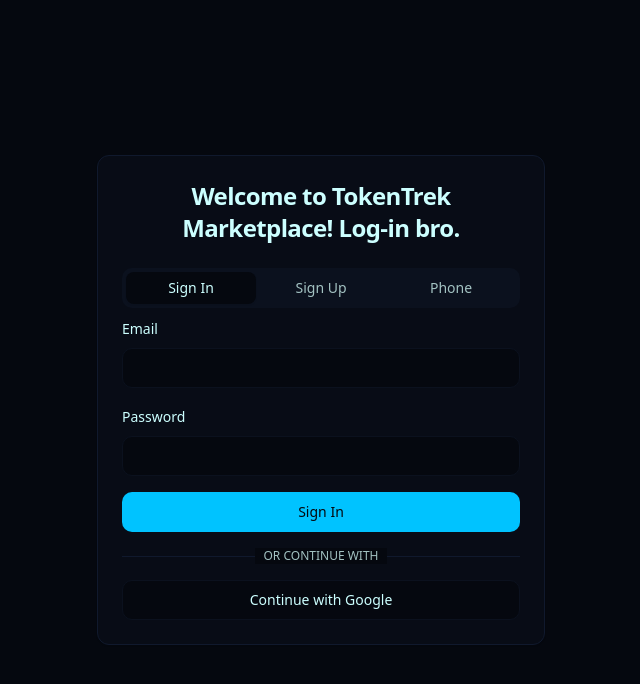
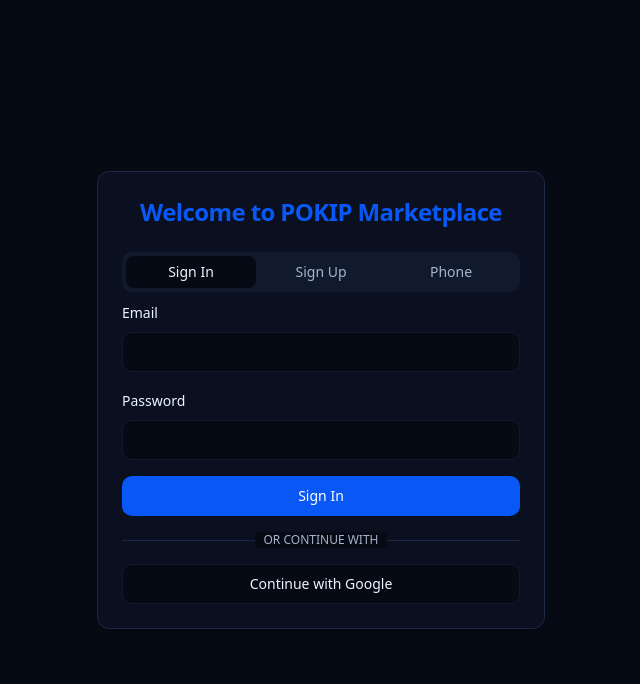
Before and after one commit to thb-accounts/pokipuc8, a React (Vite) app: page /auth in a window 1280 px wide. Shown: the top 684 px of the page, without its empty margins (319-959 px from the left). Built offline with nearby package versions, Linux system fonts and the light colour scheme; no server answers.

Commit message:
Rebrand TokenTrek as POKIP

```diff
--- a/src/components/PurchaseReceipt.tsx
+++ b/src/components/PurchaseReceipt.tsx
@@ -56,7 +56,7 @@ export const PurchaseReceipt = ({ item, purchaseCode, purchaseDate, onClose }: P
             <Badge variant="outline" className="border-neon-cyan text-neon-cyan text-lg px-4 py-2">
               ✓ Purchase Successful
             </Badge>
-            <h2 className="text-3xl font-bold text-neon-cyan">TokenTrek Receipt</h2>
+            <h2 className="text-3xl font-bold text-neon-cyan">POKIP Receipt</h2>
           </div>
 
           {/* Item Details */}
--- a/src/index.css
+++ b/src/index.css
@@ -2,63 +2,60 @@
 @tailwind components;
 @tailwind utilities;
 
-/* TokenTrek Gaming Design System - All colors MUST be HSL */
+/* POKIP brand design system — colors are expressed as HSL values. */
 
 @layer base {
   :root {
-    /* Gaming Dark Theme */
-    --background: 222 47% 4%;
-    --foreground: 180 100% 90%;
+    /* POKIP blue surfaces */
+    --background: 222 56% 5%;
+    --foreground: 210 100% 96%;
 
     /* Gaming Cards */
-    --card: 222 47% 6%;
-    --card-foreground: 180 100% 90%;
+    --card: 221 53% 8%;
+    --card-foreground: 210 100% 96%;
 
-    --popover: 222 47% 6%;
-    --popover-foreground: 180 100% 90%;
+    --popover: 221 53% 8%;
+    --popover-foreground: 210 100% 96%;
 
-    /* Electric Blue Primary */
-    --primary: 194 100% 50%;
-    --primary-foreground: 222 47% 4%;
+    /* Logo blue: #0758f6 */
+    --primary: 220 93% 50%;
+    --primary-foreground: 0 0% 100%;
 
-    /* Cyan Secondary */
-    --secondary: 180 100% 25%;
-    --secondary-foreground: 180 100% 90%;
+    --secondary: 220 65% 20%;
+    --secondary-foreground: 210 100% 96%;
 
-    /* Muted Gaming */
-    --muted: 222 47% 8%;
-    --muted-foreground: 180 20% 70%;
+    --muted: 221 43% 12%;
+    --muted-foreground: 215 28% 72%;
 
-    /* Electric Accent */
-    --accent: 285 100% 60%;
-    --accent-foreground: 222 47% 4%;
+    --accent: 220 72% 18%;
+    --accent-foreground: 210 100% 96%;
 
     --destructive: 0 84.2% 60.2%;
     --destructive-foreground: 210 40% 98%;
 
-    --border: 222 47% 12%;
-    --input: 222 47% 8%;
-    --ring: 194 100% 50%;
+    --border: 220 45% 19%;
+    --input: 221 43% 12%;
+    --ring: 220 93% 50%;
 
-    /* Gaming Design Tokens */
+    /* POKIP design tokens */
     --radius: 0.75rem;
 
-    /* Custom Gaming Colors */
-    --neon-cyan: 180 100% 50%;
-    --neon-purple: 285 100% 60%;
-    --electric-blue: 194 100% 50%;
-    --dark-surface: 222 47% 6%;
-    --darker-surface: 222 47% 4%;
+    --neon-cyan: 220 93% 50%;
+    --neon-purple: 220 100% 63%;
+    --electric-blue: 220 93% 50%;
+    --dark-surface: 221 53% 8%;
+    --darker-surface: 222 56% 5%;
 
     /* Gradients */
-    --gradient-gaming: linear-gradient(135deg, hsl(194 100% 50% / 0.2), hsl(285 100% 60% / 0.2));
-    --gradient-card: linear-gradient(145deg, hsl(222 47% 6%), hsl(222 47% 8%));
-    --gradient-button: linear-gradient(135deg, hsl(194 100% 50%), hsl(180 100% 40%));
+    --gradient-gaming: linear-gradient(135deg, hsl(220 93% 50% / 0.25), hsl(220 100% 63% / 0.12));
+    --gradient-card: linear-gradient(145deg, hsl(221 53% 10%), hsl(222 56% 5%));
+    --gradient-button: linear-gradient(135deg, hsl(220 93% 50%), hsl(220 100% 63%));
+    --gradient-page: radial-gradient(circle at top, hsl(220 93% 50% / 0.18), transparent 42%), hsl(222 56% 5%);
 
     /* Shadows */
-    --shadow-neon: 0 0 20px hsl(194 100% 50% / 0.3);
-    --shadow-glow: 0 4px 20px hsl(194 100% 50% / 0.1);
-    --shadow-card: 0 8px 25px hsl(222 47% 2% / 0.4);
+    --shadow-neon: 0 0 20px hsl(220 93% 50% / 0.35);
+    --shadow-glow: 0 4px 20px hsl(220 93% 50% / 0.18);
+    --shadow-card: 0 8px 25px hsl(222 56% 2% / 0.45);
 
     /* Animations */
     --transition-smooth: all 0.3s cubic-bezier(0.4, 0, 0.2, 1);
@@ -129,3 +126,9 @@
     @apply bg-background text-foreground;
   }
 }
+
+@layer utilities {
+  .bg-gradient-dark {
+    background: var(--gradient-page);
+  }
+}
--- a/src/pages/FirebaseAuth.tsx
+++ b/src/pages/FirebaseAuth.tsx
@@ -101,7 +101,7 @@ const FirebaseAuth = () => {
     <div className="min-h-screen flex items-center justify-center bg-background p-4">
       <Card className="w-full max-w-md">
         <CardHeader>
-          <CardTitle className="text-center text-2xl">Welcome to TokenTrek Marketplace! Log-in bro.</CardTitle>
+          <CardTitle className="text-center text-2xl text-primary">Welcome to POKIP Marketplace</CardTitle>
         </CardHeader>
         <CardContent>
           <Tabs defaultValue="signin" className="w-full">
--- a/src/pages/Index.tsx
+++ b/src/pages/Index.tsx
@@ -45,7 +45,7 @@ export default function Index() {
       <div className="min-h-screen bg-gradient-dark flex items-center justify-center">
         <div className="text-center space-y-4">
           <div className="animate-spin rounded-full h-12 w-12 border-b-2 border-neon-cyan mx-auto"></div>
-          <p className="text-muted-foreground">Loading your dashboard... Enjoy TokenTrek Marketplace tho</p>
+          <p className="text-muted-foreground">Loading your POKIP marketplace...</p>
         </div>
       </div>
     );
@@ -72,46 +72,46 @@ export default function Index() {
     {
       id: 'blank-item-17',
       name: 'App or Website Development',
-      description: 'Just buy this slot on TokenTrek, Hammad will contact you.',
+      description: 'Just buy this slot on POKIP, Hammad will contact you.',
       cost: 100,
       image: advertisingImg,
       category: 'Classroom Essentials'
     },
     {
       id: 'blank-item-16',
-      name: 'Just buy this slot on TokenTrek, Hammad will contact you.',
-      description: 'Just buy this slot on TokenTrek, Hammad will contact you.',
+      name: 'Just buy this slot on POKIP, Hammad will contact you.',
+      description: 'Just buy this slot on POKIP, Hammad will contact you.',
       cost: 0,
       image: advertisingImg,
       category: 'Classroom Essentials'
     },
     {
       id: 'blank-item-15',
-      name: 'Just buy this slot on TokenTrek, Hammad will contact you.',
-      description: 'Just buy this slot on TokenTrek, Hammad will contact you.',
+      name: 'Just buy this slot on POKIP, Hammad will contact you.',
+      description: 'Just buy this slot on POKIP, Hammad will contact you.',
       cost: 100,
       image: advertisingImg,
       category: ' Gaming Console'
     },
     {
       id: 'blank-item-14',
-      name: 'Just buy this slot on TokenTrek, Hammad will contact you.',
-      description: 'Just buy this slot on TokenTrek, Hammad will contact you.',
+      name: 'Just buy this slot on POKIP, Hammad will contact you.',
+      description: 'Just buy this slot on POKIP, Hammad will contact you.',
       cost: 0,
       image: advertisingImg,
       category: 'In-Game Currency'
     },
     {
       id: 'blank-item-13',
-      name: 'Just buy this slot on TokenTrek, Hammad will contact you.',
-      description: 'Just buy this slot on TokenTrek, Hammad will contact you.',
+      name: 'Just buy this slot on POKIP, Hammad will contact you.',
+      description: 'Just buy this slot on POKIP, Hammad will contact you.',
       cost: 0,
       image: advertisingImg,
       category: 'Food'
     },
     {
       id: 'blank-item-1',
-      name: 'Free TokenTrek Marketplace Advertisement Slot',
+      name: 'Free POKIP Marketplace Advertisement Slot',
       description: 'This is a placeholder item that can be customized',
       cost: 0,
       image: advertisingImg,
@@ -119,7 +119,7 @@ export default function Index() {
     },
     {
       id: 'blank-item-2',
-      name: 'Free TokenTrek Marketplace Advertisement Slot',
+      name: 'Free POKIP Marketplace Advertisement Slot',
       description: 'This is a placeholder item that can be customized. just buy it',
       cost: 0,
       image: advertisingImg,
@@ -127,7 +127,7 @@ export default function Index() {
     },
     {
       id: 'blank-item-3',
-      name: 'Free TokenTrek Marketplace Advertisement Slot',
+      name: 'Free POKIP Marketplace Advertisement Slot',
       description: 'This is a placeholder item that can be customized by you. Just buy it',
       cost: 0,
       image: advertisingImg,
@@ -135,7 +135,7 @@ export default function Index() {
     },
     {
       id: 'blank-item-4',
-      name: 'Free TokenTrek Marketplace Advertisement Slot',
+      name: 'Free POKIP Marketplace Advertisement Slot',
       description: 'This is a placeholder item that can be customized',
       cost: 0,
       image: advertisingImg,
@@ -143,7 +143,7 @@ export default function Index() {
     },
     {
       id: 'blank-item-5',
-      name: 'Free TokenTrek Marketplace Advertisement Slot',
+      name: 'Free POKIP Marketplace Advertisement Slot',
       description: 'This is a placeholder item that can be customized',
       cost: 0,
       image: advertisingImg,
@@ -151,7 +151,7 @@ export default function Index() {
     },
     {
       id: 'blank-item-6',
-      name: 'Free TokenTrek Marketplace Advertisement Slot',
+      name: 'Free POKIP Marketplace Advertisement Slot',
       description: 'This is a placeholder item that can be customized',
       cost: 0,
       image: advertisingImg,
@@ -159,15 +159,15 @@ export default function Index() {
     },
     {
       id: 'blank-item-7',
-      name: 'Free TokenTrek Marketplace Advertisement Slot',
-      description: 'Free TokenTrek Marketplace Advertisement Slot',
+      name: 'Free POKIP Marketplace Advertisement Slot',
+      description: 'Free POKIP Marketplace Advertisement Slot',
       cost: 0,
       image: advertisingImg,
       category: 'Placeholder'
     },
     {
       id: 'blank-item-8',
-      name: 'Free TokenTrek Marketplace Advertisement Slot',
+      name: 'Free POKIP Marketplace Advertisement Slot',
       description: 'This is a placeholder item that can be customized',
       cost: 0,
       image: advertisingImg,
@@ -175,7 +175,7 @@ export default function Index() {
     },
     {
       id: 'blank-item-9',
-      name: 'Free TokenTrek Marketplace Advertisement Slot',
+      name: 'Free POKIP Marketplace Advertisement Slot',
       description: 'This is a placeholder item that can be customized',
       cost: 0,
       image: advertisingImg,
@@ -183,7 +183,7 @@ export default function Index() {
     },
     {
       id: 'blank-item-10',
-      name: 'Free TokenTrek Marketplace Advertisement Slot',
+      name: 'Free POKIP Marketplace Advertisement Slot',
       description: 'This is a placeholder item that can be customized',
       cost: 0,
       image: advertisingImg,
@@ -191,7 +191,7 @@ export default function Index() {
     },
     {
       id: 'blank-item-11',
-      name: 'Free TokenTrek Marketplace Advertisement Slot',
+      name: 'Free POKIP Marketplace Advertisement Slot',
       description: 'This is a placeholder item that can be customized',
       cost: 0,
       image: advertisingImg,
@@ -243,7 +243,7 @@ export default function Index() {
         <div className="flex justify-between items-center mb-8">
           <div>
             <h1 className="text-4xl font-bold bg-gradient-to-r from-neon-cyan to-neon-purple bg-clip-text text-transparent">
-              TokenTrek Marketplace
+              POKIP Marketplace
             </h1>
             <p className="text-muted-foreground mt-2">A THB Group brand.</p>
             <p className="text-muted-foreground mt-2"></p>
@@ -265,13 +265,13 @@ export default function Index() {
         {/* Main Content */}
         <Tabs defaultValue="marketplace" className="space-y-6">
           <TabsList className="grid w-full grid-cols-2 max-w-md mx-auto">
-            <TabsTrigger value="marketplace">TokenTrek Mart - Student Items</TabsTrigger>
-            <TabsTrigger value="tasks">TokenTrek Hub</TabsTrigger>
+            <TabsTrigger value="marketplace">POKIP Mart - Student Items</TabsTrigger>
+            <TabsTrigger value="tasks">POKIP Hub</TabsTrigger>
           </TabsList>
 
           <TabsContent value="marketplace" className="space-y-6">
             <div className="text-center space-y-2">
-              <h2 className="text-2xl font-semibold">TokenTrek Student Items</h2>
+              <h2 className="text-2xl font-semibold">POKIP Student Items</h2>
               <p className="text-muted-foreground">Exchange your tokens for amazing rewards</p>
             </div>
 
@@ -299,10 +299,10 @@ export default function Index() {
               <div className="space-y-4 text-center">
                 <div className="flex items-center justify-center gap-2">
                   <Trophy className="w-5 h-5 text-neon-cyan" />
-                  <h2 className="text-xl font-bold">TokenTrek Hub</h2>
+                  <h2 className="text-xl font-bold">POKIP Hub</h2>
                 </div>
                 <p className="text-muted-foreground">
-                  TokenTrek Hub
+                  POKIP Hub
                 </p>
                 <Button
                   variant="gaming"
--- a/tailwind.config.ts
+++ b/tailwind.config.ts
@@ -52,7 +52,7 @@ export default {
 					DEFAULT: 'hsl(var(--card))',
 					foreground: 'hsl(var(--card-foreground))'
 				},
-				// Gaming color palette
+				// Legacy utility names retained while using the POKIP blue palette.
 				'neon-cyan': 'hsl(var(--neon-cyan))',
 				'neon-purple': 'hsl(var(--neon-purple))',
 				'electric-blue': 'hsl(var(--electric-blue))',
@@ -93,10 +93,10 @@ export default {
 				},
 				'glow-pulse': {
 					'0%, 100%': {
-						boxShadow: '0 0 20px hsl(194 100% 50% / 0.3)'
+						boxShadow: '0 0 20px hsl(220 93% 50% / 0.35)'
 					},
 					'50%': {
-						boxShadow: '0 0 30px hsl(194 100% 50% / 0.6)'
+						boxShadow: '0 0 30px hsl(220 93% 50% / 0.6)'
 					}
 				},
 				'token-bounce': {
```
Also changed, not shown: index.html (+7 -7 lines), 1 other file (tests, documents, lock files or other folders).
